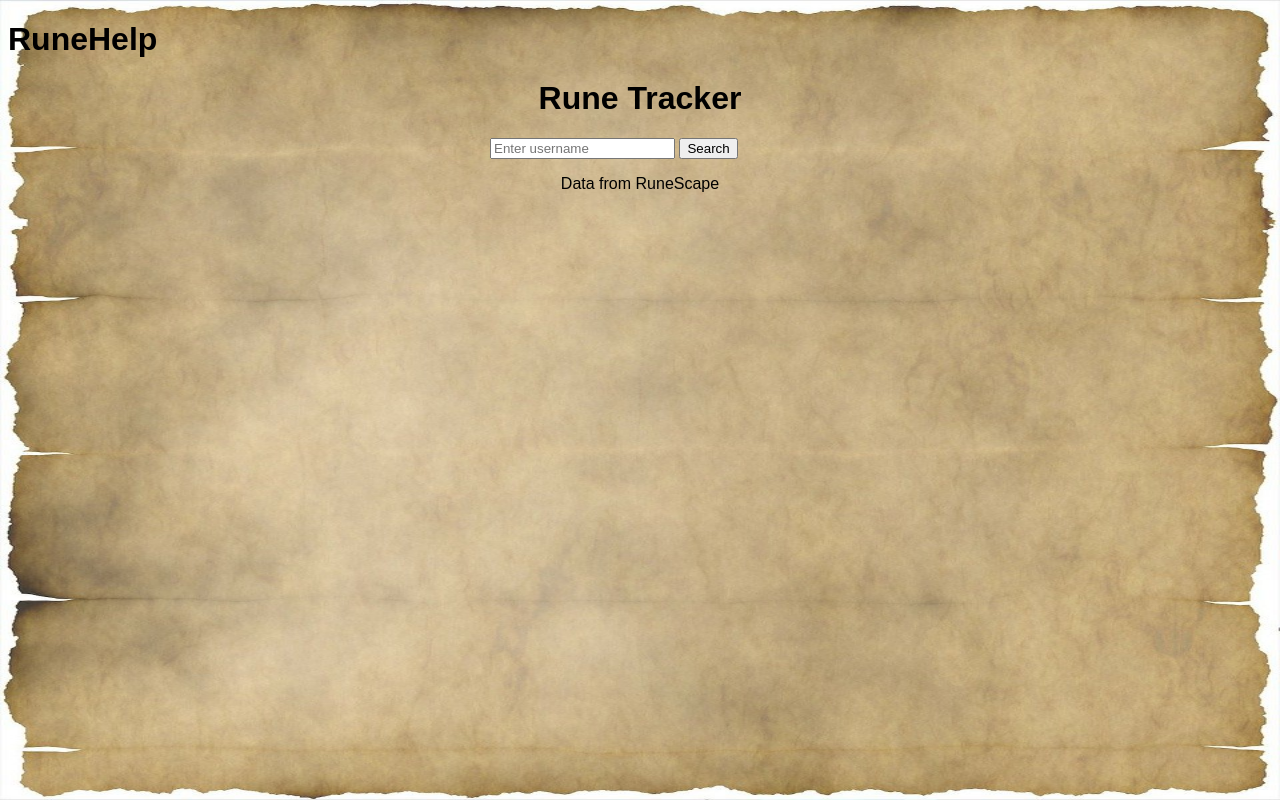
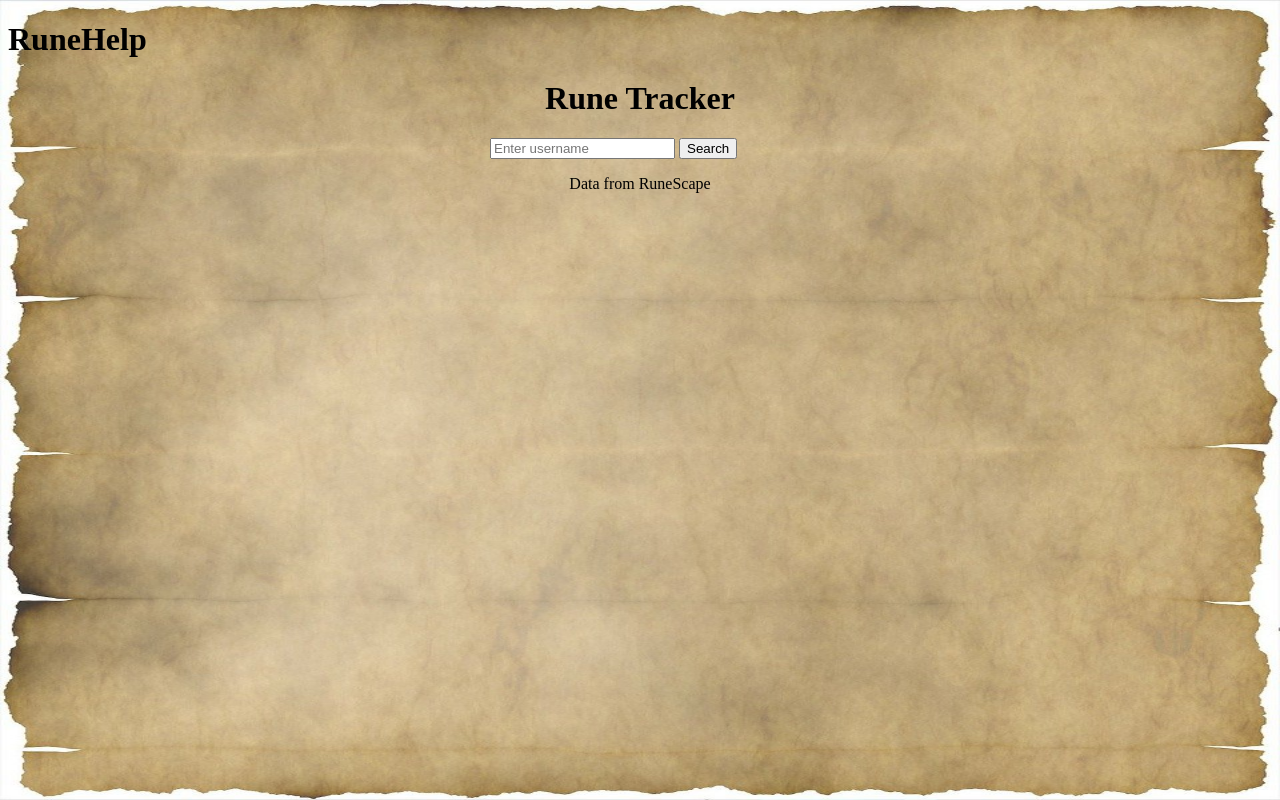
Before and after one commit to jackkennedy7/RuneHelp-Capstone, a plain HTML site: page index.html in a window 1280 px wide. Drawn offline with Linux system fonts and the light colour scheme.

Commit message:
Update style.css

```diff
--- a/style.css
+++ b/style.css
@@ -13,5 +13,5 @@
 }
 body
 {
-  font-family: 'RuneScapeFont', Arial, sans-serif;
+  font-family: 'RuneScapeFont';
 }
```
